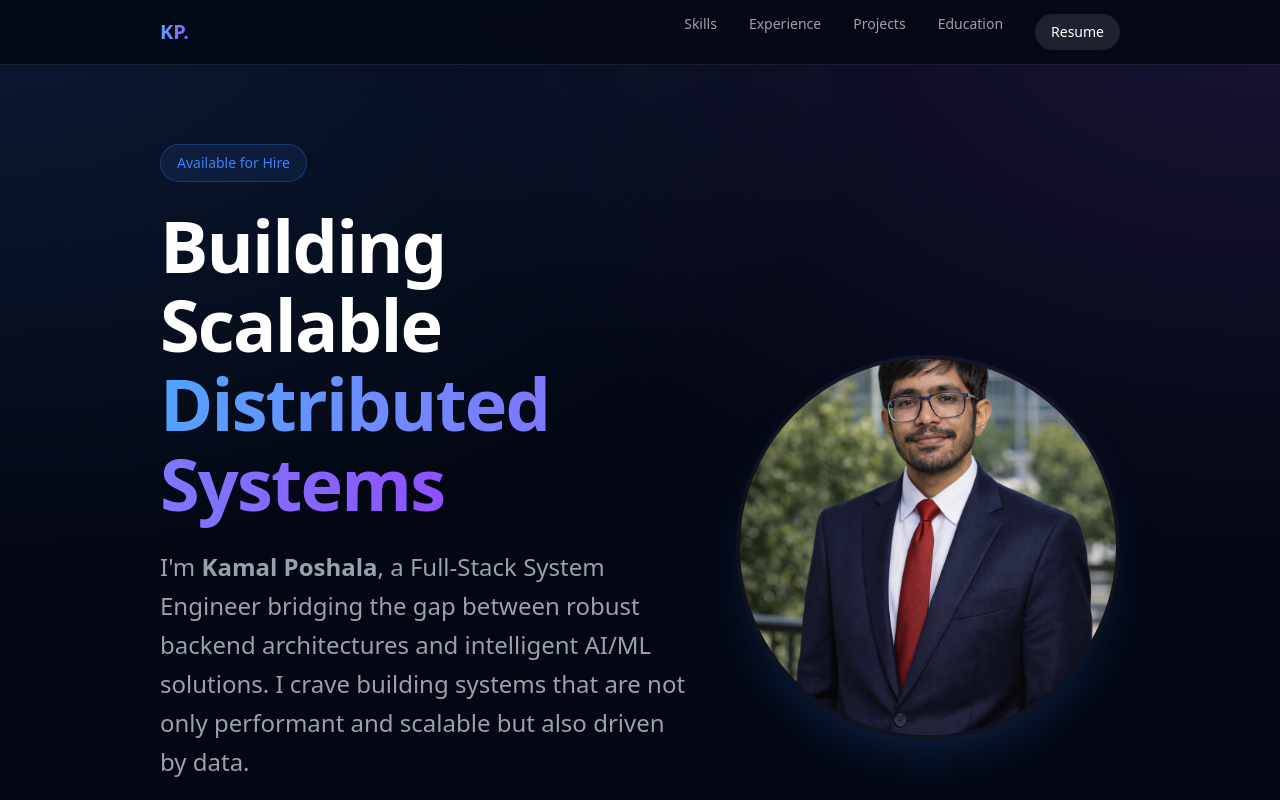
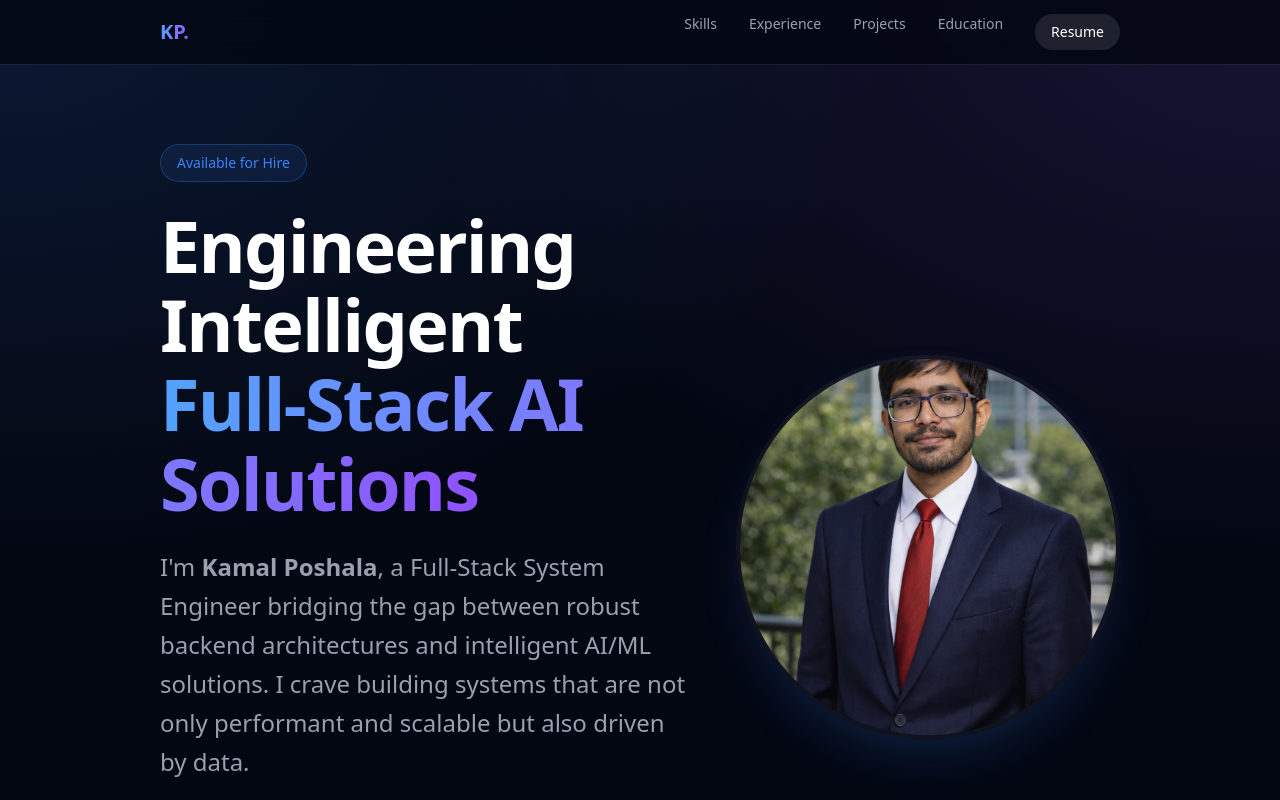
Before and after one commit to Kamal-Poshala/portfolio, a Next.js app: page / in a window 1280 px wide. Shown: the top 800 px of the page. Built offline with nearby package versions, Linux system fonts and the light colour scheme.

Commit message:
content: Update hero headline to Full-Stack AI focus

```diff
--- a/src/components/Hero.tsx
+++ b/src/components/Hero.tsx
@@ -20,9 +20,9 @@ export default function Hero() {
                     </span>
 
                     <h1 className="text-5xl sm:text-7xl font-bold tracking-tight text-white leading-[1.1]">
-                        Building Scalable <br />
+                        Engineering Intelligent <br />
                         <span className="text-transparent bg-clip-text bg-gradient-to-r from-blue-400 to-violet-500">
-                            Distributed Systems
+                            Full-Stack AI Solutions
                         </span>
                     </h1>
 
```
